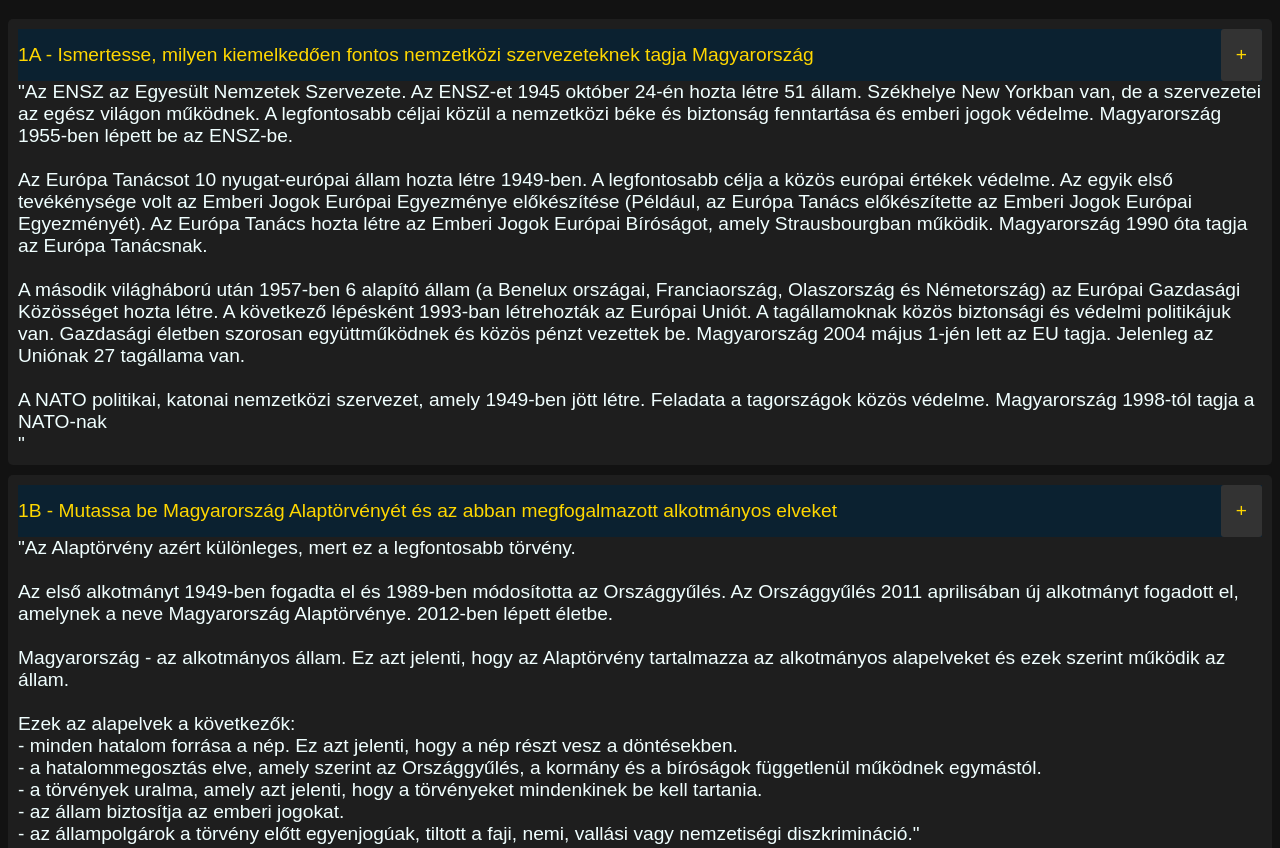
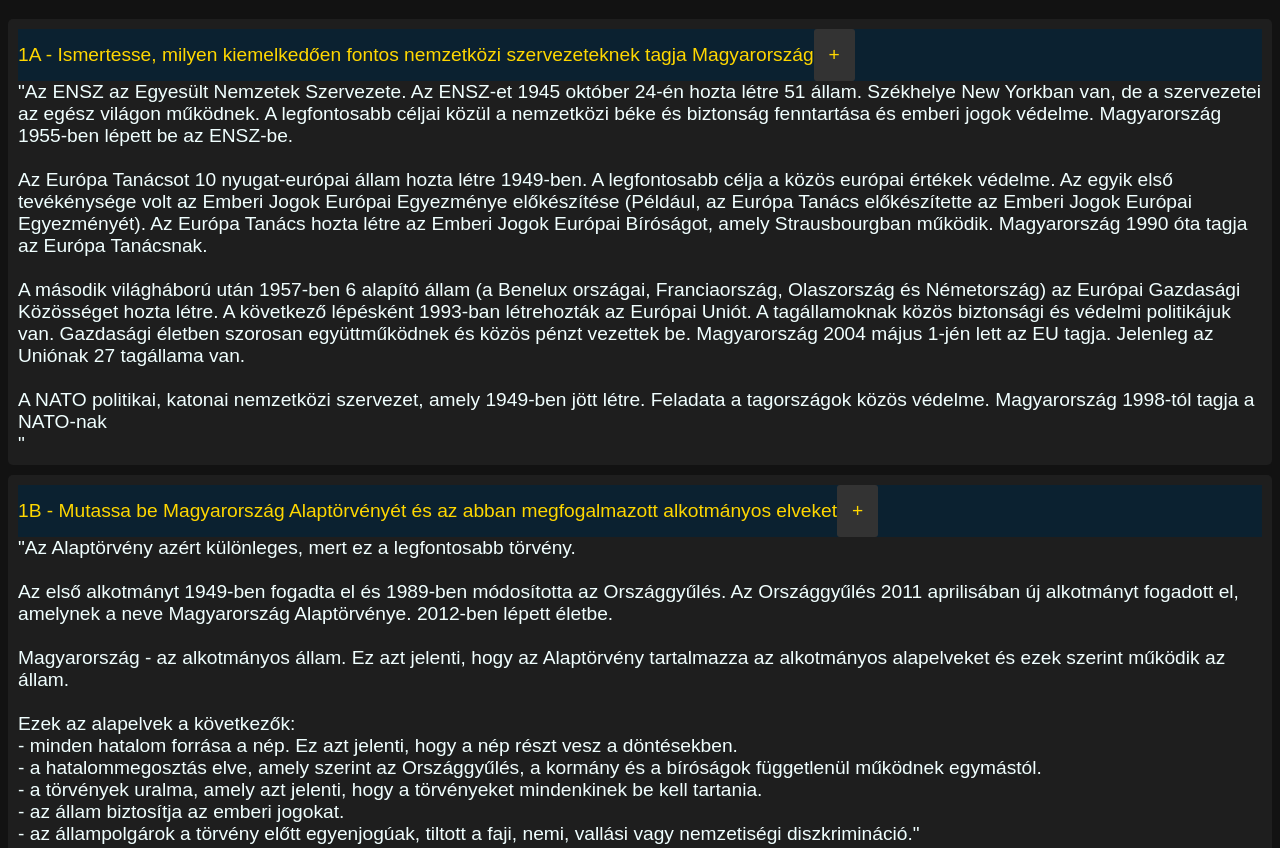
Before and after one commit to done7k/hardwords, a plain HTML site: page vizsga25-anki_all4.html in a window 1280 px wide. Shown: the top 848 px of the page. Drawn offline with Linux system fonts and the light colour scheme.

Commit message:
Update vizsga25-anki_all4.html

```diff
--- a/vizsga25-anki_all4.html
+++ b/vizsga25-anki_all4.html
@@ -32,11 +32,11 @@
 
         #title_button {
             display: flex;
-            justify-content: space-between;
+            /* justify-content: space-between; */
             align-items: center;
             /*  font-weight: bold;  */
             color: gold; /* темнее на 15% */
-            background-color: #0b2130;
+            background-color: #0b2130;*
         }
         #expand_sum {
             cursor: pointer;
```
